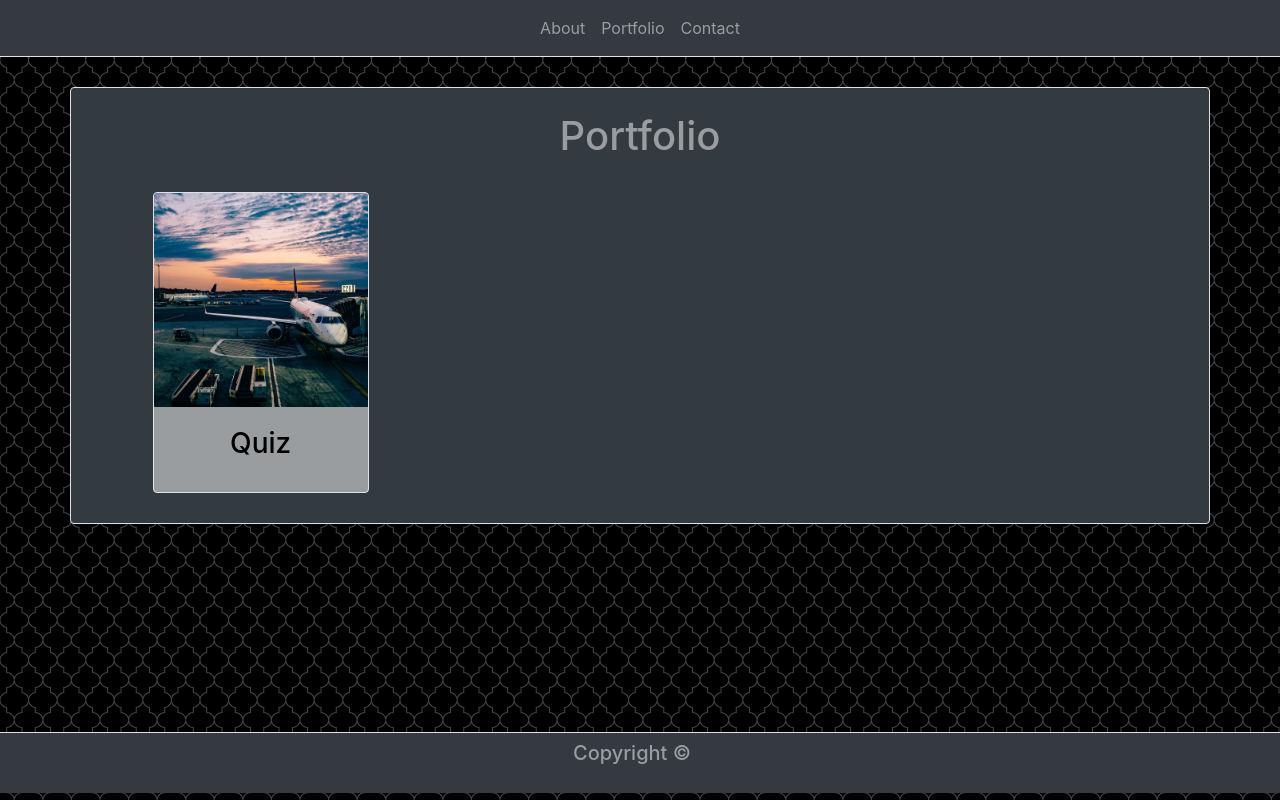
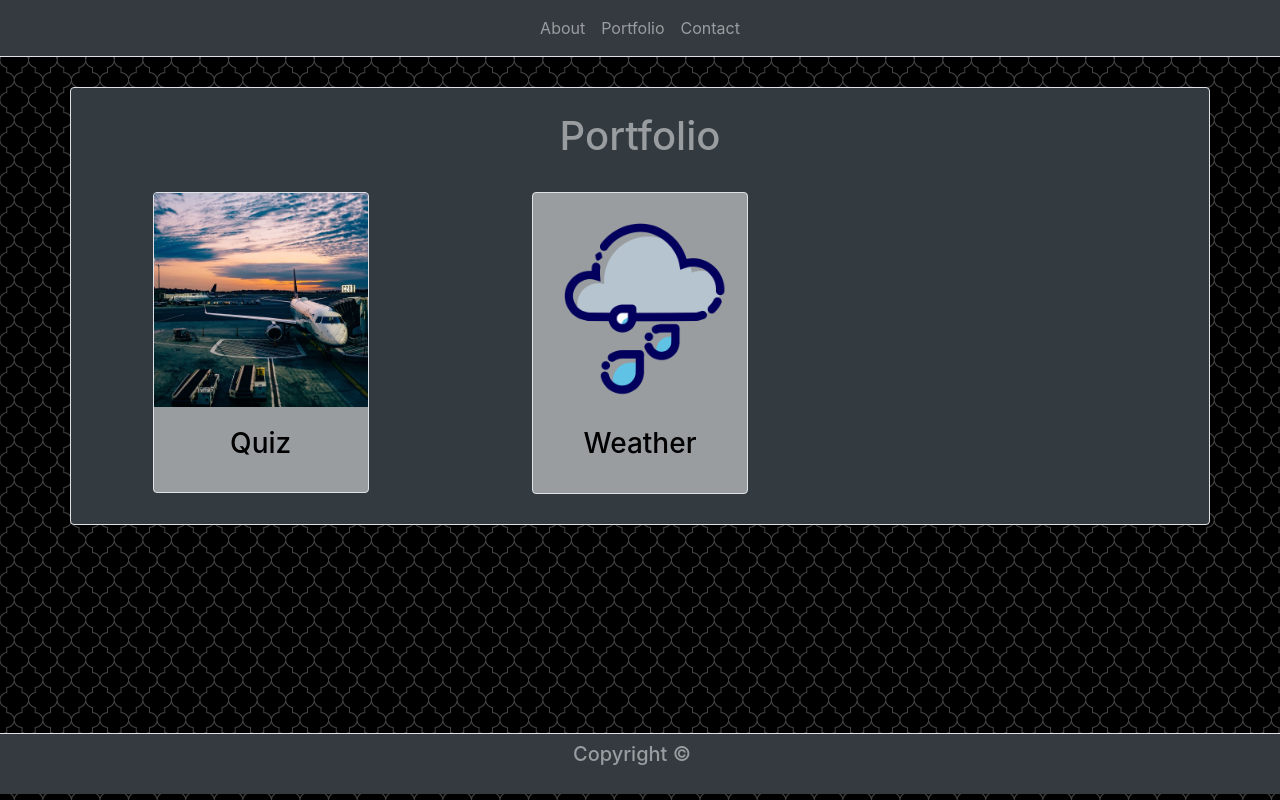
Before and after one commit to rythomas2525/hw2responsiveportfolio, a plain HTML site: page portfolio.html in a window 1280 px wide. Drawn offline with nearby package versions, Linux system fonts and the light colour scheme.

Commit message:
added weather

```diff
--- a/portfolio.html
+++ b/portfolio.html
@@ -69,20 +69,20 @@
                     </a>
                 </div>
 
-                <!-- <div class="col-md-4">
-                    <a href="#">
+
+                <div class="col-md-4">
+                    <a href="https://rythomas2525.github.io/weather/">
                         <div class="card border" style="width: 13.5rem;">
-                            <img src="assets/images/photo-1499858476316-343e284f1f67.jpeg"
-                                class="card-img-top img-responsive" alt="Kayaking">
+                            <img src="assets/images/rain.png" class="card-img-top img-responsive" alt="Weather">
                             <div class="card-body">
-                                <h3 class="card-title" style="text-align: center;">Kayaking</h3>
+                                <h3 class="card-title" style="text-align: center;">Weather</h3>
 
                             </div>
                         </div>
                     </a>
                 </div>
 
-                <div class="col-md-4">
+                <!-- <div class="col-md-4">
                     <a href="#">
                         <div class="card border" style="width: 13.5rem;">
                             <img src="assets/images/photo-1523348837708-15d4a09cfac2.jpeg"
@@ -104,7 +104,7 @@
                             </div>
                         </div>
                     </a>
-                </div> -->
+                </div>  -->
 
                 <br>
                 <br>
```
Also changed, not shown: assets/images/rain.png (added).
